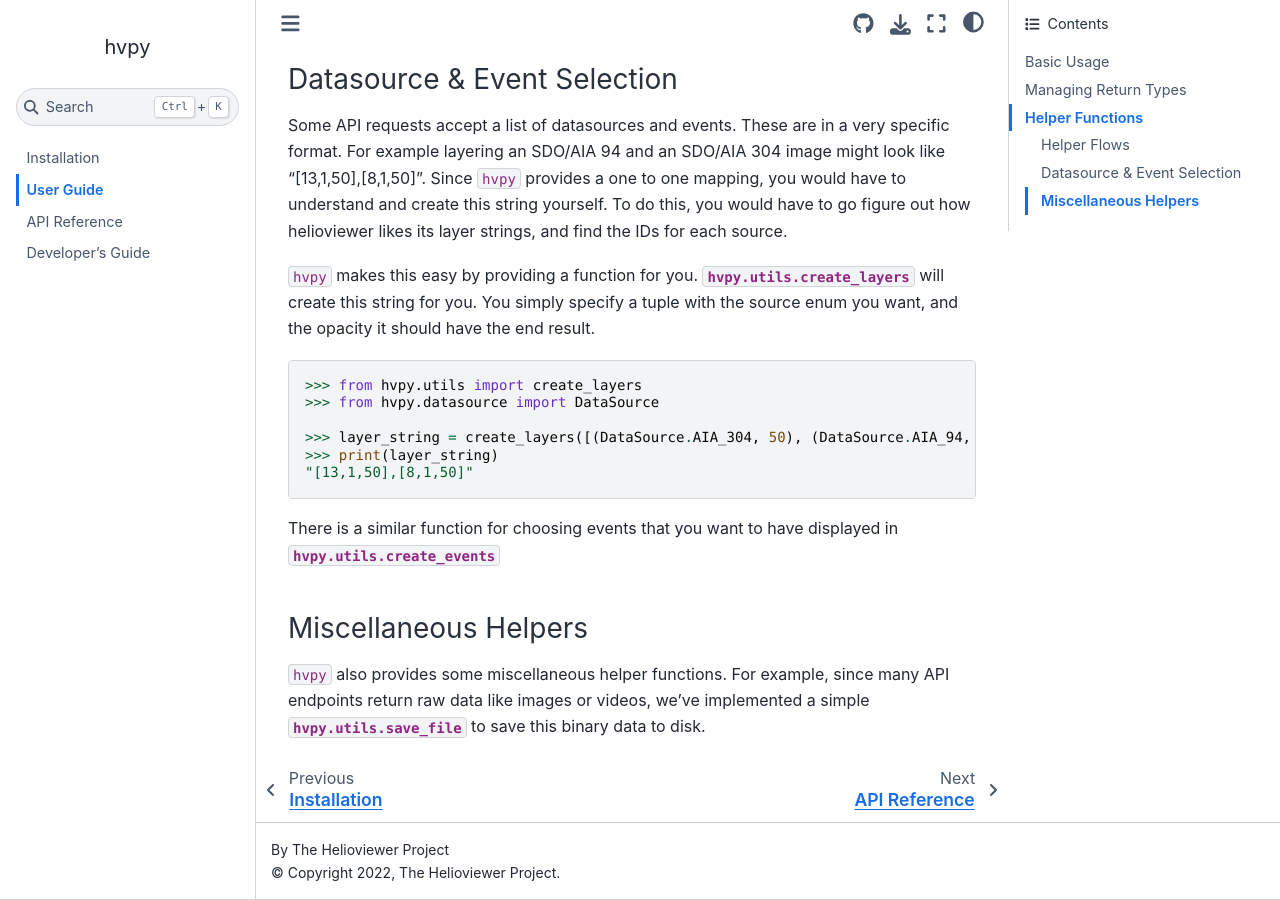
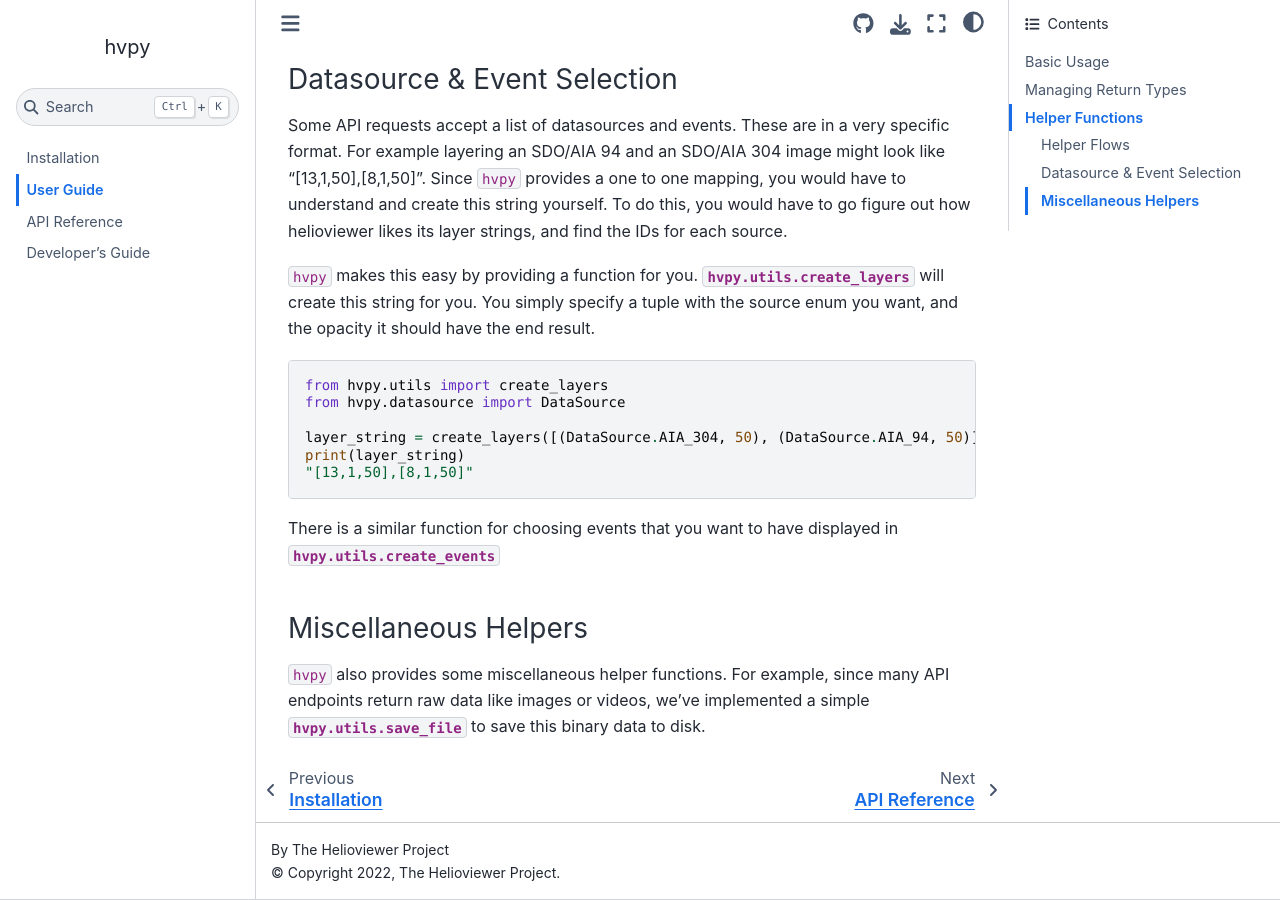
Before and after one commit to Helioviewer-Project/python-api, a Sphinx documentation site: the page built from docs/guide.rst, in a window 1280 px wide and 900 px high, scrolled down 1386 px. Built offline with Sphinx 7.4.7 and the Sphinx Book theme 1.1.4, drawn with Linux system fonts in a browser that asks for light colours; the version number could not be read and is left out.

Commit message:
Update docs/guide.rst

```diff
--- a/docs/guide.rst
+++ b/docs/guide.rst
@@ -62,11 +62,11 @@ You simply specify a tuple with the source enum you want, and the opacity it sho
 
 .. code-block:: Python
 
-    >>> from hvpy.utils import create_layers
-    >>> from hvpy.datasource import DataSource
+    from hvpy.utils import create_layers
+    from hvpy.datasource import DataSource
 
-    >>> layer_string = create_layers([(DataSource.AIA_304, 50), (DataSource.AIA_94, 50)])
-    >>> print(layer_string)
+    layer_string = create_layers([(DataSource.AIA_304, 50), (DataSource.AIA_94, 50)])
+    print(layer_string)
     "[13,1,50],[8,1,50]"
 
 There is a similar function for choosing events that you want to have displayed in `hvpy.utils.create_events`
```
